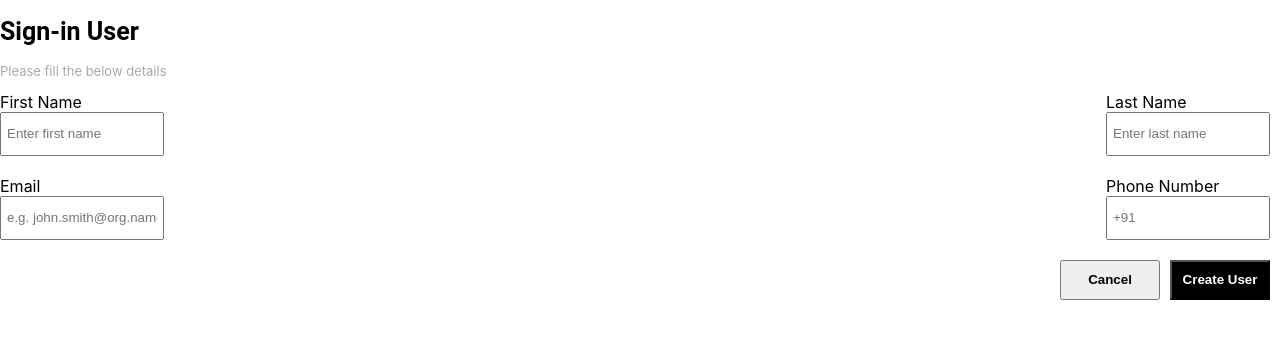
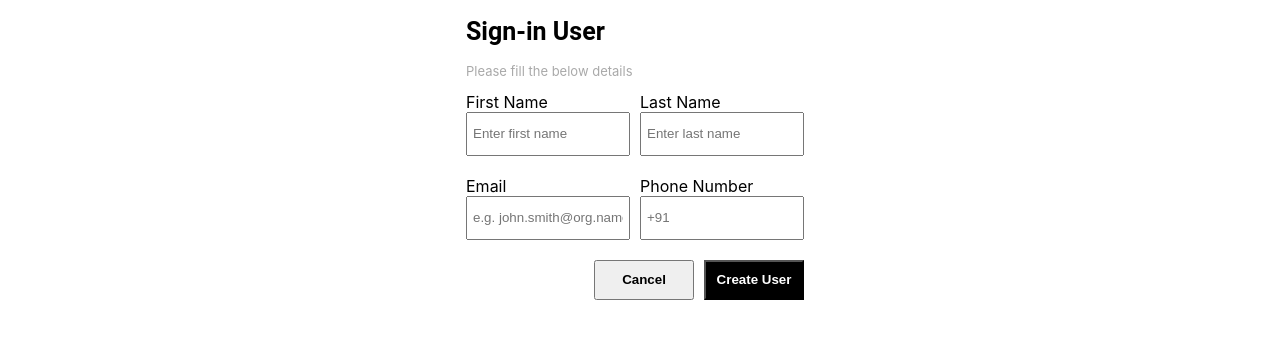
Before and after one commit to jyothiperla26/react-signIn-app, a React (Create React App) app: page / in a window 1280 px wide. Shown: the top 338 px of the page. Built offline with nearby package versions, Linux system fonts and the light colour scheme.

Commit message:
The header, body, and bottom components were called inside the app component to display

```diff
--- a/src/App.js
+++ b/src/App.js
@@ -5,7 +5,7 @@ import { Bottom } from './Components/Bottom/Bottom';
 
 function App() {
   return (
-    <div className="bgContainer">
+    <div className="bg-container">
       <div>
         <Header></Header>
         <InputContainer></InputContainer>
```
